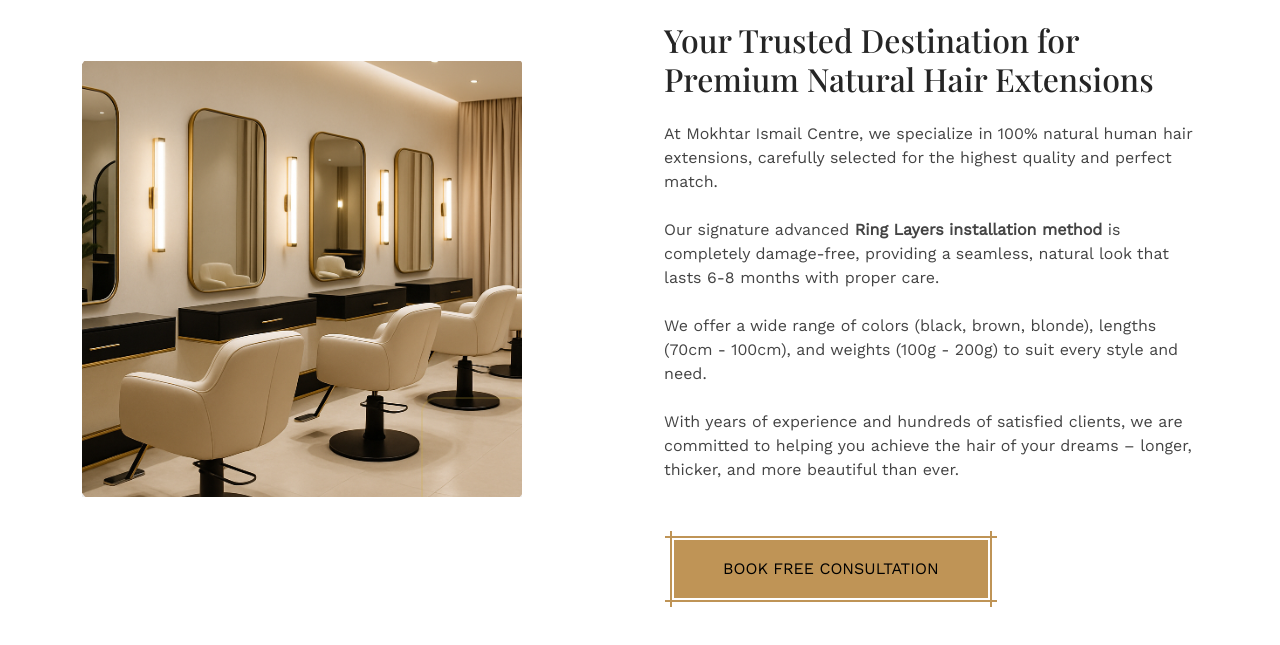
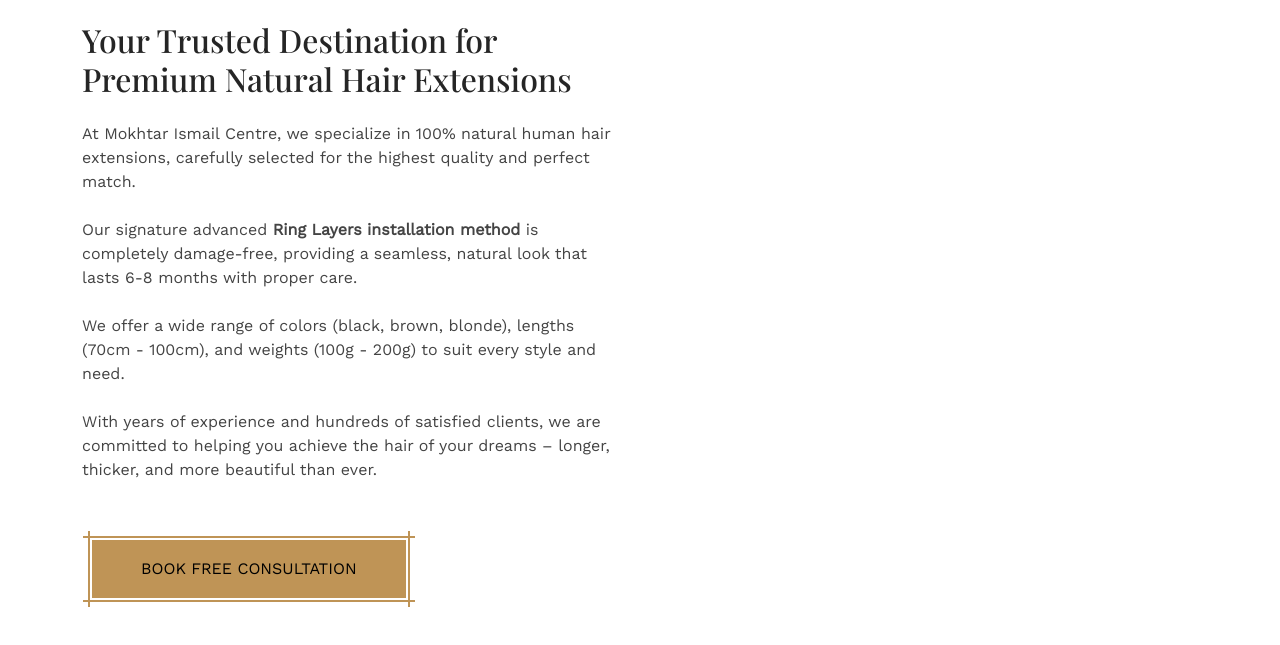
Before and after one commit to modyah67/mokhtarismailcentre, a plain HTML site: page about.html in a window 1280 px wide. Shown: the part 573-1218 px from the top of the page. Drawn offline with nearby package versions, Linux system fonts and the light colour scheme.

Commit message:
Update about.html

```diff
--- a/about.html
+++ b/about.html
@@ -76,9 +76,7 @@
     <div class="container-fluid py-5">
         <div class="container">
             <div class="row g-5 align-items-center">
-                <div class="col-lg-6 wow fadeIn" data-wow-delay="0.1s">
-                    <img class="img-fluid rounded" src="img/about.jpg" alt="Mokhtar Ismail Centre Interior">
-                </div>
+
                 <div class="col-lg-6 wow fadeIn" data-wow-delay="0.3s">
                     <h1 class="font-dancing-script text-primary mb-4">Welcome to Mokhtar Ismail Centre</h1>
                     <h2 class="mb-4">Your Trusted Destination for Premium Natural Hair Extensions</h2>
```
